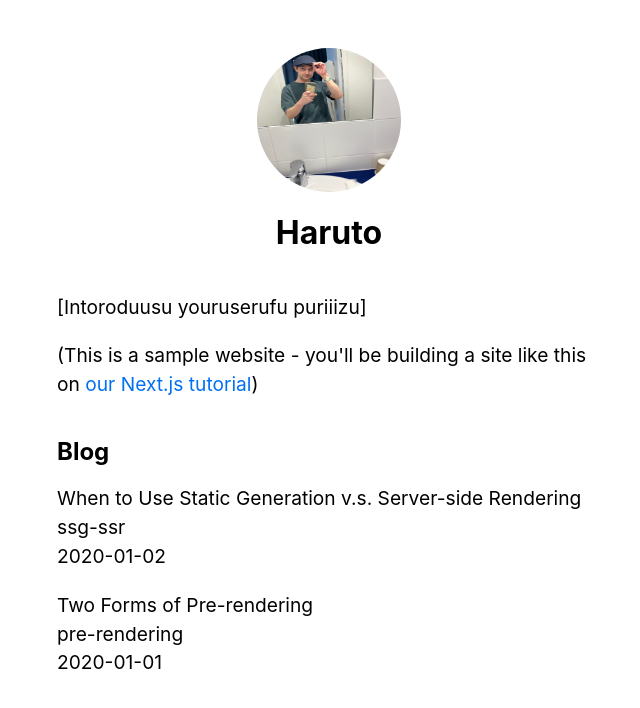
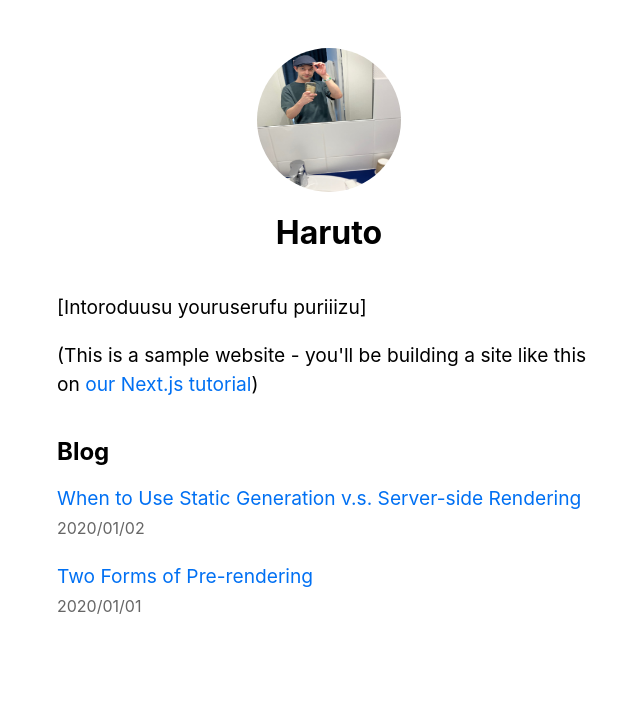
Before and after one commit to kaiharuto/nexxt-js-page-router-tutorial, a Next.js app: page / in a window 1280 px wide. Shown: the top 708 px of the page, without its empty margins (311-951 px from the left). Built offline with nearby package versions, Linux system fonts and the light colour scheme.

Commit message:
Finished Chapter 35

```diff
--- /dev/null
+++ b/components/date.js
@@ -0,0 +1,7 @@
+import { parseISO, format } from "date-fns";
+
+export default function Date({ dateString }) {
+  const date = parseISO(dateString);
+  console.log(date);
+  return <time dateTime={dateString}>{format(date, "yyyy/MM/dd")}</time>;
+}
--- a/package.json
+++ b/package.json
@@ -6,6 +6,7 @@
     "start": "next start"
   },
   "dependencies": {
+    "date-fns": "^4.1.0",
     "fs": "^0.0.1-security",
     "gray-matter": "^4.0.3",
     "next": "latest",
--- a/pages/index.js
+++ b/pages/index.js
@@ -3,10 +3,11 @@
 import Layout, { siteTitle } from "../components/layout";
 import utilStyles from "../styles/utils.module.css";
 import { getSortedPostsData } from "../lib/posts";
+import Link from "next/link";
+import Date from "../components/date";
 
 export async function getStaticProps() {
   const allPostsData = getSortedPostsData();
-  console.log(allPostsData);
   return {
     props: {
       allPostsData,
@@ -33,11 +34,11 @@
         <ul className={utilStyles.list}>
           {allPostsData.map(({ id, date, title }) => (
             <li className={utilStyles.listItem} key={id}>
-              {title}
+              <Link href={`/posts/${id}`}>{title}</Link>
               <br />
-              {id}
-              <br />
-              {date}
+              <small className={utilStyles.lightText}>
+                <Date dateString={date} />
+              </small>
             </li>
           ))}
         </ul>
```
Also changed, not shown: pages/posts/[id].jsx (+13 -6 lines), 1 other file (tests, documents, lock files or other folders).
